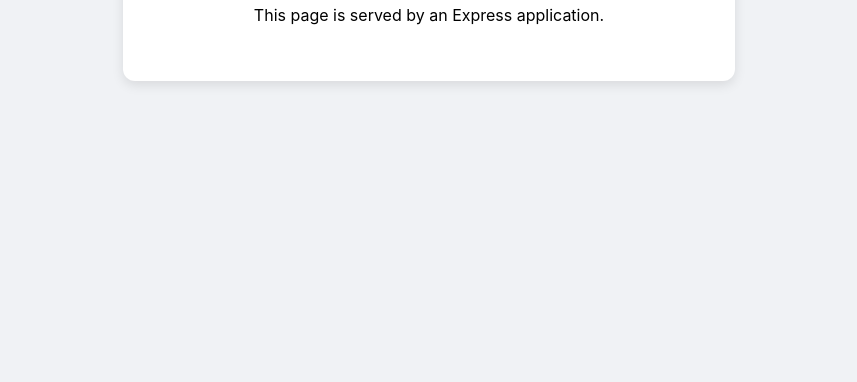
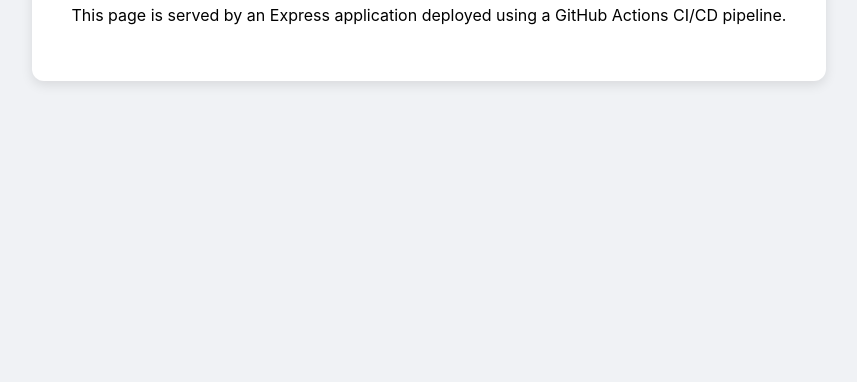
Before and after one commit to chungsiksong/cmpe131-lab8, a plain HTML site: page index.html in a window 1280 px wide. Shown: the part 418-800 px from the top of the page, without its empty margins (211-1068 px from the left). Drawn offline with Linux system fonts and the light colour scheme.

Commit message:
Feat: Add Docker and CI/CD pipeline

```diff
--- a/index.html
+++ b/index.html
@@ -9,7 +9,7 @@
 <body>
   <div class="container">
     <h1>Welcome to a simple Node.js App!</h1>
-    <p>This page is served by an Express application.</p>
+    <p>This page is served by an Express application deployed using a GitHub Actions CI/CD pipeline.</p>
   </div>
 </body>
 </html>
```
Also changed, not shown: .github/workflows/cicd-pipeline.yml (added), 2 other files.
